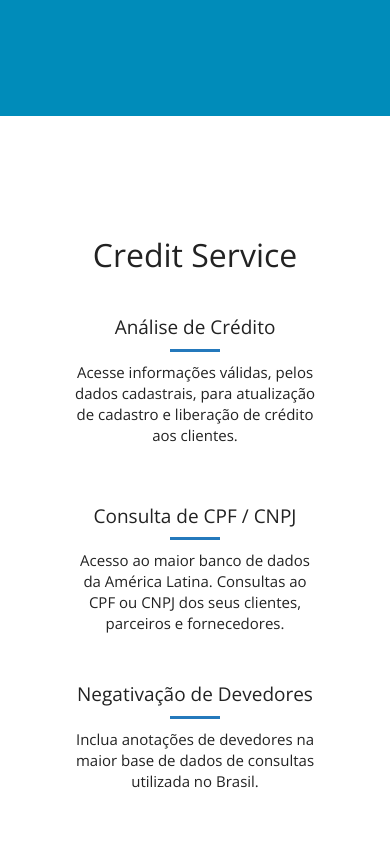
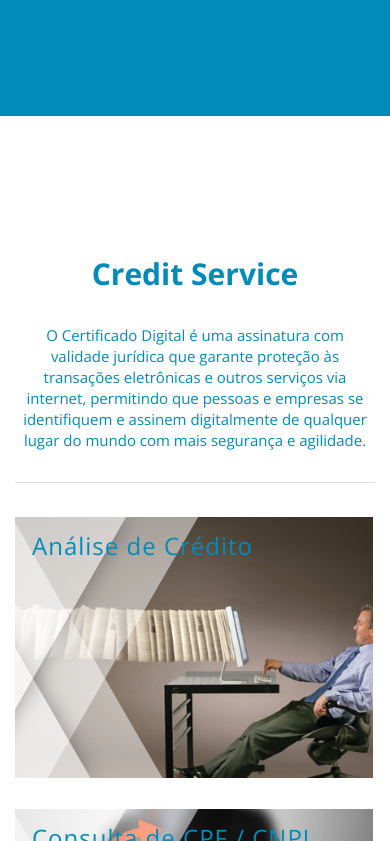
Before and after one commit to jp-mr/machadoasscontabil, a plain HTML site: page index.html in a window 390 px wide. Shown: the part 2383-3224 px from the top of the page. Drawn offline with nearby package versions, Linux system fonts and the light colour scheme.

Commit message:
Ajustes de resposividade; correção das colunas offset; implementação da estrutura dos blocos do service credit

```diff
--- a/css/custom.css
+++ b/css/custom.css
@@ -185,7 +185,7 @@ h2 {
   background-color: #17609B;
 }
 
-.service-block {
+.cert-digit-section .service-block {
   background-color: #008cba;
   color: #ffffff;
   display: inline-block;
@@ -218,8 +218,8 @@ h2 {
   width: 99.5%;
 }
 
-.service-block:before,
-.service-block:after {
+.cert-digit-section .service-block:before,
+.cert-digit-section .service-block:after {
   position: absolute;
   top: 0;
   bottom: 0;
@@ -253,8 +253,8 @@ h2 {
   padding: 17px 4% 25px 17px;
 }
 
-.service-block figcaption:before,
-.service-block figcaption:after {
+.cert-digit-section .service-block figcaption:before,
+.cert-digit-section .service-block figcaption:after {
   position: absolute;
   top: 0;
   bottom: 0;
@@ -357,14 +357,201 @@ h2 {
 }
 
 
+
+
 /* Credit Service
  *--------------------------------------------------*/
 
 .credit-service-section {
-    padding-top: 30px;
+    padding-top: 120px;
+    padding-bottom: 100px;
     text-align: center;
     background: #fff;
 }
+
+.credit-service-section h2,
+.credit-service-section h4,
+.credit-service-section p {
+  color: #008cba;
+}
+
+.credit-service-section .bg-lblue {
+  background-color: #17609B;
+}
+
+.credit-service-section .service-block {
+  background-color: #fff;
+  color: #008cba;
+  display: inline-block;
+  font-size: 16px;
+  margin: 13px auto;
+  /*max-width: 315px;
+  min-width: 230px;*/
+  height:inherit;
+  overflow: hidden;
+  position: relative;
+  text-align: left;
+  width: 100%;
+  -webkit-transform: translateZ(0);
+  transform: translateZ(0);
+}
+
+.service-block *,
+.service-block *:before,
+.service-block *:after {
+  -webkit-box-sizing: border-box;
+  box-sizing: border-box;
+  -webkit-transition: all 0.45s ease;
+  transition: all 0.45s ease;
+}
+
+.service-block img {
+  /*backface-visibility: hidden;*/
+  max-width: 100%;
+  vertical-align: top;
+  width: 99.5%;
+}
+
+.credit-service-section .service-block:before,
+.credit-service-section .service-block:after {
+  position: absolute;
+  top: 0;
+  bottom: 0;
+  left: 0;
+  right: 0;
+  content: '';
+  background-color: #fff;
+  opacity: 0.5;
+  -webkit-transition: all 0.45s ease;
+  transition: all 0.45s ease;
+}
+
+.service-block:before {
+  -webkit-transform: skew(30deg) translateX(-80%);
+  transform: skew(30deg) translateX(-80%);
+}
+
+.service-block:after {
+  -webkit-transform: skew(-30deg) translateX(-70%);
+  transform: skew(-30deg) translateX(-70%);
+}
+
+.service-block figcaption {
+  position: absolute;
+  top: 0px;
+  bottom: 0px;
+  left: 0px;
+  right: 0px;
+  z-index: 1;
+  bottom: 0;
+  padding: 17px 4% 25px 17px;
+}
+
+.credit-service-section .service-block figcaption:before,
+.credit-service-section .service-block figcaption:after {
+  position: absolute;
+  top: 0;
+  bottom: 0;
+  left: 0;
+  right: 0;
+  background-color: #fff;
+  box-shadow: 0 0 20px rgba(0, 0, 0, 0.7);
+  content: '';
+  opacity: 0.5;
+  z-index: -1;
+}
+
+.service-block figcaption:before {
+  -webkit-transform: skew(30deg) translateX(-100%);
+  transform: skew(30deg) translateX(-100%);
+}
+
+.service-block figcaption:after {
+  -webkit-transform: skew(-30deg) translateX(-90%);
+  transform: skew(-30deg) translateX(-90%);
+}
+
+.service-block h3 {
+  margin: 0;
+  letter-spacing: 1px;
+}
+
+.service-block p {
+  margin: 10px 0px;
+  opacity: 0;
+  letter-spacing: 1px;
+}
+
+.credit-service-section h2 {
+  font-size: 2em;
+  font-weight: 700;
+  line-height: 1.1em;
+  /*text-transform: uppercase;*/
+}
+
+.service-block h3 {
+  font-size: 1.5em;
+  /*font-weight: 700;*/
+  line-height: 1em;
+  /*text-transform: uppercase;*/
+}
+
+.service-block p {
+  font-size: 0.9em;
+}
+
+.service-block a {
+  position: absolute;
+  top: 0;
+  bottom: 0;
+  left: 0;
+  right: 0;
+  z-index: 1;
+}
+
+.service-block:hover h3,
+.service-block.hover h3,
+.service-block:hover p,
+.service-block.hover p {
+  -webkit-transform: translateY(0);
+  transform: translateY(0);
+  opacity: 0.9;
+  -webkit-transition-delay: 0.2s;
+  transition-delay: 0.2s;
+}
+
+.service-block:hover:before,
+.service-block.hover:before {
+  -webkit-transform: skew(30deg) translateX(-20%);
+  transform: skew(30deg) translateX(-20%);
+  -webkit-transition-delay: 0.05s;
+  transition-delay: 0.05s;
+}
+
+.service-block:hover:after,
+.service-block.hover:after {
+  -webkit-transform: skew(-30deg) translateX(-10%);
+  transform: skew(-30deg) translateX(-10%);
+}
+
+.service-block:hover figcaption:before,
+.service-block.hover figcaption:before {
+  -webkit-transform: skew(30deg) translateX(-40%);
+  transform: skew(30deg) translateX(-40%);
+  -webkit-transition-delay: 0.15s;
+  transition-delay: 0.15s;
+}
+
+.service-block:hover figcaption:after,
+.service-block.hover figcaption:after {
+  -webkit-transform: skew(-30deg) translateX(-30%);
+  transform: skew(-30deg) translateX(-30%);
+  -webkit-transition-delay: 0.1s;
+  transition-delay: 0.1s;
+}
+
+
+
 
 
 /* Mapa
@@ -469,22 +656,14 @@ h2 {
 
   /* Certificação Digital
    * ----------------------------------*/
-  .cert-digit-section .col-xs-offset-1 {
+  .cert-digit-section .col-xs-offset-1,
+  .credit-service-section .col-xs-offset-1 {
     margin-left: 0%;
   }
-  .cert-digit-section .col-xs-10 {
+
+  .cert-digit-section .col-xs-10,
+  .credit-service-section .col-xs-10 {
     width: 100%;
-  }
-}
-
-/* Small devices (Smatphones, a partir de 500px) */
-@media (min-width: 500px) and (max-width: 599px) {
-
-  /* Certificação Digital
-   *----------------------------------*/
-
-  .cert-digit-section .col-xs-offset-1 {
-    margin-left: 8%;
   }
 }
 
@@ -510,16 +689,6 @@ h2 {
     padding-bottom: 70%;
   }
 
-}
-
-/* Small devices (tablets, larguras a partir de 600px) */
-@media (min-width: 600px) and (max-width: 767px) {
-
-  /* Certificação Digital
-   *----------------------------------*/
-  .cert-digit-section .col-xs-offset-1 {
-    margin-left: 10.7%;
-  }
 }
 
 
@@ -608,10 +777,6 @@ h2 {
 
   .cert-digit-section p {
     text-align: justify;
-  }
-
-  .cert-digit-section .col-xs-offset-1 {
-    margin-left: 0%;
   }
 
 
--- a/index.html
+++ b/index.html
@@ -109,7 +109,7 @@
         </div>
         <hr/>
         <div class="row">
-            <div class="col-xs-10 col-xs-offset-1 col-sm-6 col-md-5 col-md-offset-1 col-lg-5">
+          <div class="col-xs-10 col-xs-offset-1 col-sm-6 col-sm-offset-0 col-md-6 col-lg-6 col-lg-offset-0">
           <figure class="service-block">
             <img src="img/nf-e.jpg"
                  alt="sample108" />
@@ -120,8 +120,7 @@
             <a href="#"></a>
           </figure>
           </div>
-
-            <div class="col-xs-10 col-xs-offset-1 col-sm-6 col-md-5 col-lg-5">
+          <div class="col-xs-10 col-xs-offset-1 col-sm-6 col-sm-offset-0 col-md-6 col-lg-6">
             <figure class="service-block"> <!-- adiconar classe 'hover' pra iniciar com a tag <p> -->
             <img src="img/conectividade.jpg"
                  alt="sample100" />
@@ -134,7 +133,7 @@
           </div>
         </div>
         <div class="row">
-            <div class="col-xs-10 col-xs-offset-1 col-sm-6 col-md-5 col-md-offset-1">
+          <div class="col-xs-10 col-xs-offset-1 col-sm-6 col-sm-offset-0 col-md-6 col-lg-6 col-lg-offset-0">
           <figure class="service-block">
             <img src="img/prouni.jpg"
                  alt="sample101" />
@@ -145,8 +144,7 @@
             <a href="#"></a>
           </figure>
           </div>
-
-            <div class="col-xs-10 col-xs-offset-1 col-sm-6 col-md-5">
+          <div class="col-xs-10 col-xs-offset-1 col-sm-6 col-sm-offset-0 col-md-6 col-lg-6">
           <figure class="service-block">
             <img src="img/impostoderenda.jpg"
                  alt="sample101" />
@@ -157,72 +155,88 @@
             <a href="#"></a>
           </figure>
           </div>
-
         </div>
       </div>
     </section>
 
     <!-- Credit Service Section -->
     <section id="credit-service" class="credit-service-section">
-      <div class="block text-center">
       <!-- Container -->
       <div class="container">
+        <div class="row">
+          <div class="col-xs-12 col-sm-6">
             <h2>Credit Service</h2>
-          <div class="row">
-					  <div class="col-lg-4 col-md-4 col-sm-4">
-              <div class="block-item">
-							  <!-- Heading-->
-							  <h4>Análise de Crédito</h4>
-						    <div class="bor bg-lblue"></div>
-							    <!-- Paragraph -->
-							    <p>Acesse informações válidas, pelos dados cadastrais, para atualização de cadastro e liberação de crédito aos clientes.</p>
+          </div>
+          <div class="col-xs-12 col-sm-6">
+            <p>O Certificado Digital é uma assinatura com validade jurídica que
+            garante proteção às transações eletrônicas e outros serviços via
+            internet, permitindo que pessoas e empresas se identifiquem e assinem
+            digitalmente de qualquer lugar do mundo com mais segurança e agilidade.</p>
           </div>
         </div>
-            <div class="col-lg-8 col-md-8 col-sm-8">
+        <hr/>
         <div class="row">
-					      <div class="col-lg-6 col-md-6 col-sm-6">
-						      <div class="block-item">
-						      	<!-- Heading-->
-						      	<h4>Consulta de CPF / CNPJ</h4>
-						      	<div class="bor bg-lblue"></div>
-						      	<!-- Paragraph -->
+          <div class="col-xs-10 col-xs-offset-1 col-sm-6 col-sm-offset-0 col-md-6 col-lg-6 col-lg-offset-0">
+          <figure class="service-block">
+            <img src="img/nf-e.jpg"
+                 alt="sample108" />
+            <figcaption>
+              <h3>Análise de Crédito</h3>
+              <p>Acesse informações válidas, pelos dados cadastrais, para atualização de cadastro e liberação de crédito aos clientes.</p>
+            </figcaption>
+            <a href="#"></a>
+          </figure>
+          </div>
+          <div class="col-xs-10 col-xs-offset-1 col-sm-6 col-sm-offset-0 col-md-6 col-lg-6">
+            <figure class="service-block"> <!-- adiconar classe 'hover' pra iniciar com a tag <p> -->
+            <img src="img/conectividade.jpg"
+                 alt="sample100" />
+            <figcaption>
+              <h3>Consulta de CPF / CNPJ</h3>
               <p>Acesso ao maior banco de dados da América Latina. Consultas ao CPF ou CNPJ dos seus clientes, parceiros e fornecedores.</p>
-						      </div>
-					      </div>
-					      <div class="col-lg-6 col-md-6 col-sm-6">
-					      	<div class="block-item">
-					      		<!-- Heading-->
-					      		<h4>Negativação de Devedores</h4>
-					      		<div class="bor bg-lblue"></div>
-					      		<!-- Paragraph -->
-					      		<p>Inclua anotações de devedores na maior base de dados de consultas utilizada no Brasil.</p>
-					      	</div>
+            </figcaption>
+            <a href="#"></a>
+          </figure>
           </div>
         </div>
         <div class="row">
-				      	<div class="col-lg-6 col-md-6 col-sm-6">
-				      		<div class="block-item">
-				      			<!-- Heading-->
-				      			<h4>MeProteja CPF/CNPJ</h4>
-				      			<div class="bor bg-lblue"></div>
-				      			<!-- Paragraph -->
+          <div class="col-xs-10 col-xs-offset-1 col-sm-6 col-sm-offset-0 col-md-6 col-lg-6 col-lg-offset-0">
+          <figure class="service-block">
+            <img src="img/prouni.jpg"
+                 alt="sample101" />
+            <figcaption>
+              <h3>Negativação de Devedores</h3>
+              <p>Inclua anotações de devedores na maior base de dados de consultas utilizada no Brasil.</p>
+            </figcaption>
+            <a href="#"></a>
+          </figure>
+          </div>
+          <div class="col-xs-10 col-xs-offset-1 col-sm-6 col-sm-offset-0 col-md-6 col-lg-6">
+          <figure class="service-block">
+            <img src="img/impostoderenda.jpg"
+                 alt="sample101" />
+            <figcaption>
+              <h3>MeProteja CPF / CNPJ</h3>
               <p>Monitoramento e alertas 24 horas por dia sobre consultas, dívidas ou riscos de fraude em seu CPF.</p>
+            </figcaption>
+            <a href="#"></a>
+          </figure>
+          </div>
+          <div class="col-xs-10 col-xs-offset-1 col-sm-6 col-sm-offset-0 col-md-6 col-lg-6">
+          <figure class="service-block">
+            <img src="img/impostoderenda.jpg"
+                 alt="sample101" />
+            <figcaption>
+              <h3>InfoBusca</h3>
+              <p>Relatório completo e atualizado do CNPJ da sua empresa e até 3 sócios. Evite fraudes que atrapalham os negócios.</p>
+            </figcaption>
+            <a href="#"></a>
+          </figure>
+
         </div>
       </div>
-				      	<div class="col-lg-6 col-md-6 col-sm-6">
-				      		<div class="block-item">
-				      			<!-- Heading-->
-				      			<h4>InfoBusca</h4>
-				      			<div class="bor bg-lblue"></div>
-				      			<!-- Paragraph -->
-				      			<p>Relatório completo e atualizado do CNPJ da sua empresa e até 3 sócios. Evite fraudes que atrapalham os negócios.</p>
-				      		</div>
-				      	</div>
-              </div>
-            </div>
-          </div>
-        </div>
-      </div>
+
+
     </section>
 
     <!-- Location Section -->
```
Lines whose indentation alone changed are shown as unchanged.
